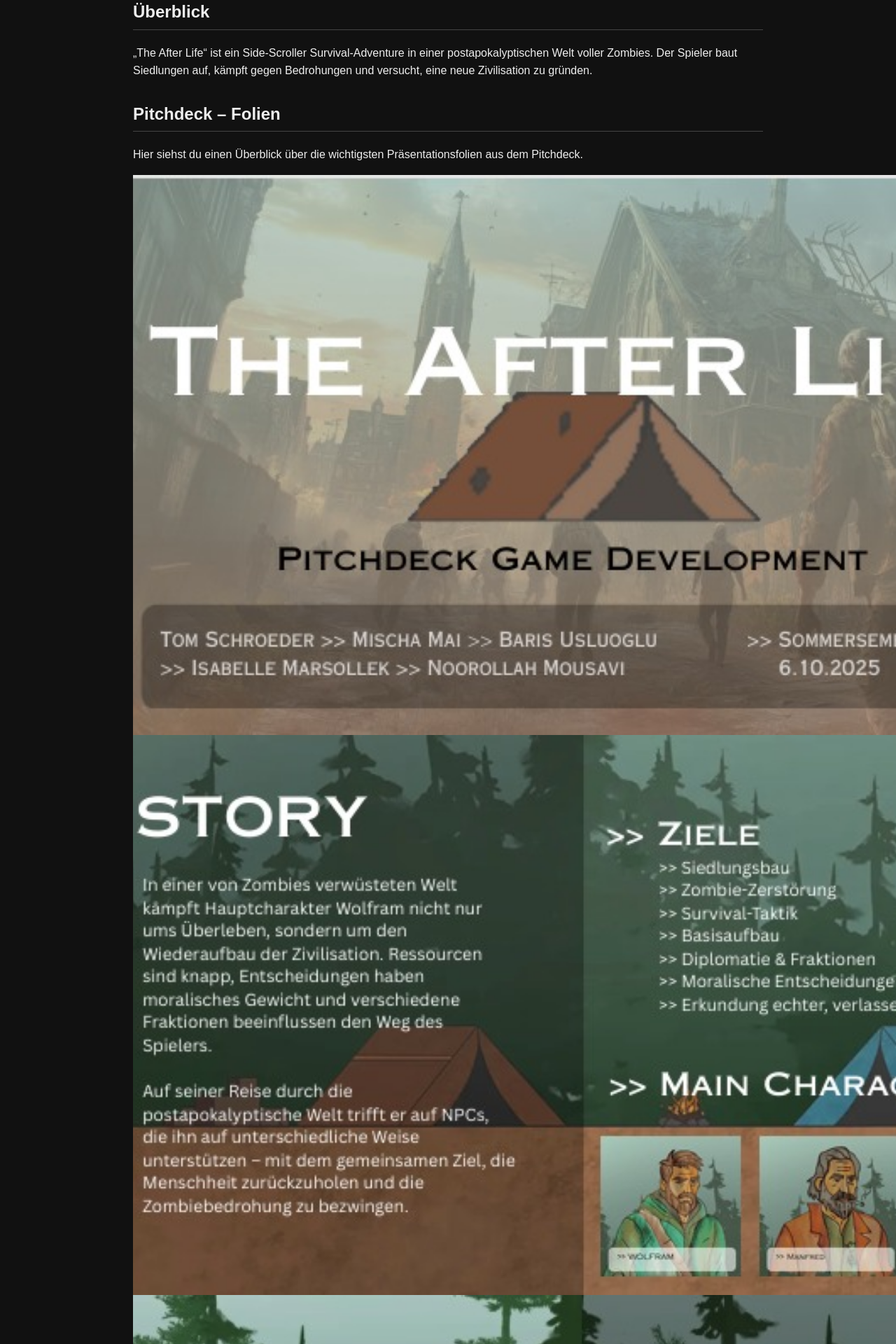
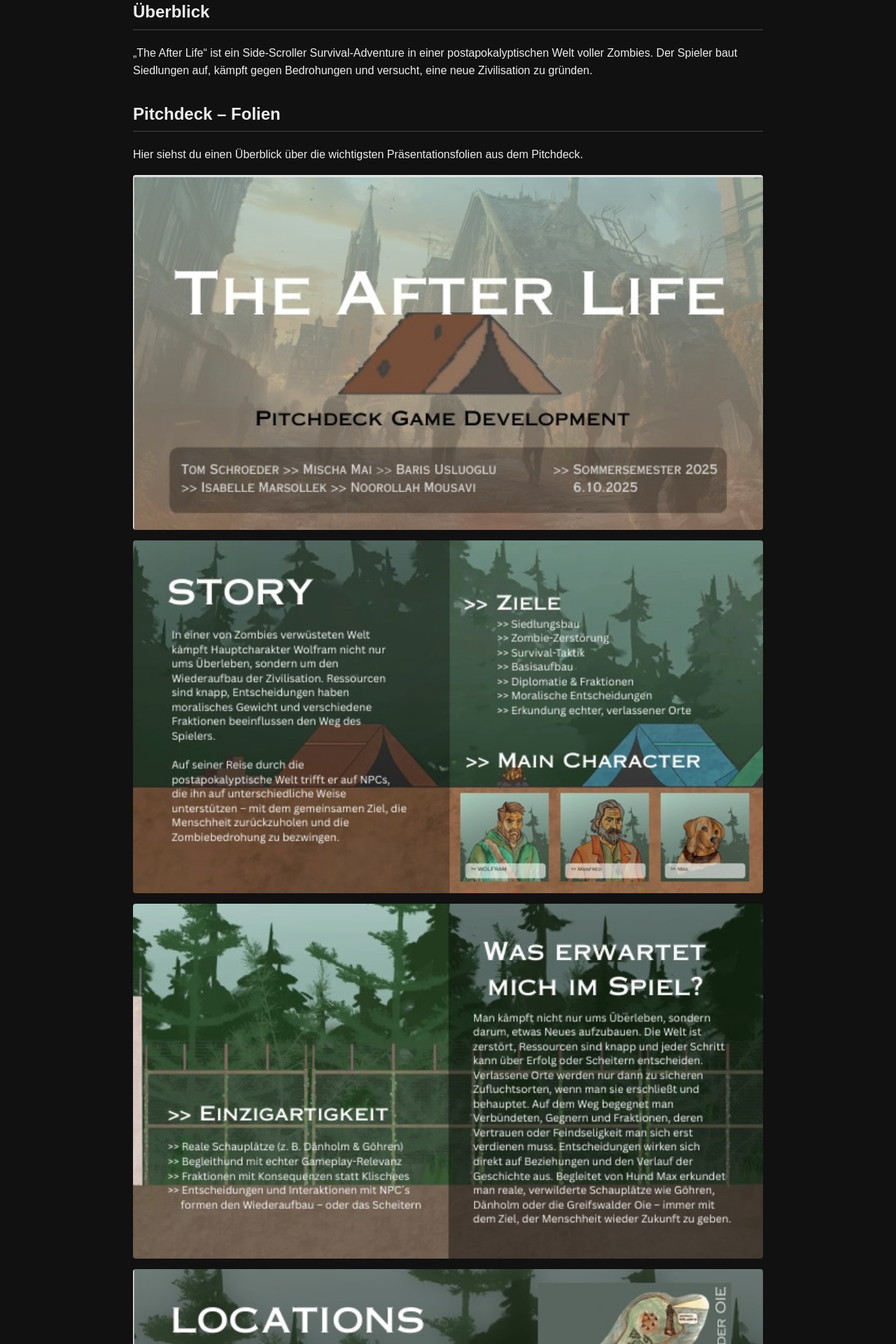
Before and after one commit to Noor8686/the-after-life-website, a PHP site: page / in a window 1280 px wide; the page is wider, and only the part inside the window is pictured. Shown: the part 1169-3089 px from the top of that part at 70% size. Run offline with PHP 8.4, Linux system fonts and the light colour scheme.

Commit message:
Neuer änderungen

```diff
--- a/index.html
+++ b/index.html
@@ -55,12 +55,12 @@
         <h2>Pitchdeck – Folien</h2>
         <p>Hier siehst du einen Überblick über die wichtigsten Präsentationsfolien aus dem Pitchdeck.</p>
 
-        <!-- Folien-Bilder im Vollbild -->
-        <img src="pictures/1.jpeg" alt="Titelbild The After Life" class="fullscreen-img">
-        <img src="pictures/2.jpeg" alt="Story-Übersicht" class="fullscreen-img">
-        <img src="pictures/3.jpeg" alt="Locations &amp; Gameplay" class="fullscreen-img">
-        <img src="pictures/4.jpeg" alt="Charaktere &amp; Begleiter" class="fullscreen-img">
-        <img src="pictures/5.jpeg" alt="Weitere Features" class="fullscreen-img">
+        <!-- Folien-Bilder -->
+        <img src="pictures/1.jpeg" alt="Titelbild The After Life" class="full">
+        <img src="pictures/2.jpeg" alt="Story-Übersicht" class="full">
+        <img src="pictures/3.jpeg" alt="Locations &amp; Gameplay" class="full">
+        <img src="pictures/4.jpeg" alt="Charaktere &amp; Begleiter" class="full">
+        <img src="pictures/5.jpeg" alt="Weitere Features" class="full">
     </main>
 
     <footer>
--- a/style.css
+++ b/style.css
@@ -227,13 +227,3 @@ a:active {
     margin: 0;
     padding: 0;
 }
-
-/* Vollbild-Bilder (Folien) */
-.fullscreen-img {
-    width: 100vw;        /* ganze Bildschirmbreite */
-    height: 100vh;       /* ganze Bildschirmhöhe */
-    object-fit: cover;   /* Bild wird zugeschnitten, nicht verzerrt */
-    display: block;
-    margin: 0;
-    padding: 0;
-}
```
